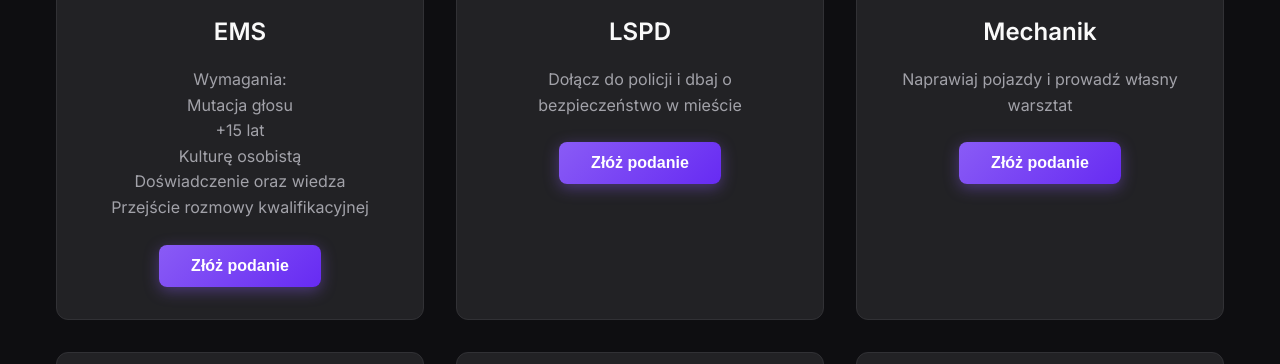
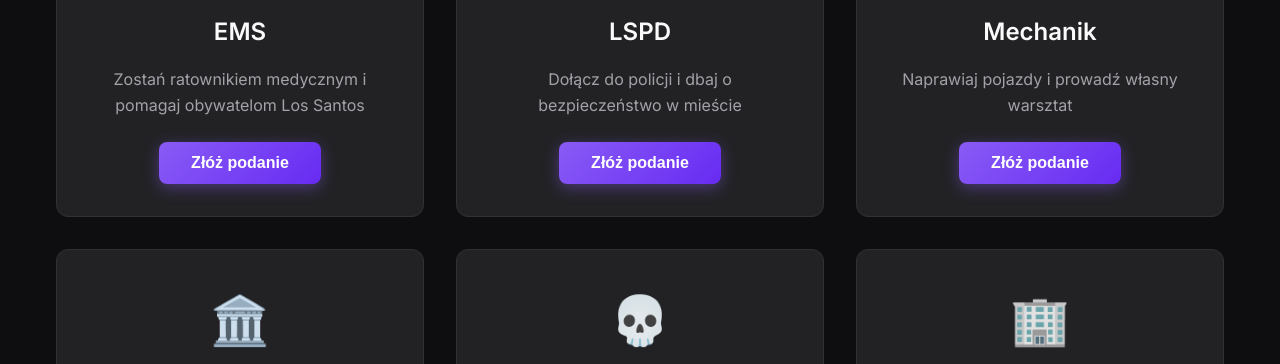
Before and after one commit to DoseRP/doserp.github.io, a plain HTML site: page index.html in a window 1280 px wide. Both pictures are taken after a click on the button "Złóż podanie". Shown: the part 436-800 px from the top of the page. Drawn offline with Linux system fonts and the light colour scheme.

Commit message:
Update index.html

```diff
--- a/index.html
+++ b/index.html
@@ -363,13 +363,7 @@
                     <div class="application-card">
                         <div class="app-icon">🚑</div>
                         <h3>EMS</h3>
-                        <p>Wymagania:<br>
-                            Mutacja głosu<br>
-                            +15 lat<br>
-                            Kulturę osobistą<br>
-                            Doświadczenie oraz wiedza<br>
-                            Przejście rozmowy kwalifikacyjnej<br>
-                        </p>
+                        <p>Zostań ratownikiem medycznym i pomagaj obywatelom Los Santos</p>
                         <button class="btn btn-primary" onclick="window.open('https://docs.google.com/forms/d/e/1FAIpQLSd77iic7iz8N52xBiVyQYve-T0MVlnDpb-hg4el2400RopSuw/viewform?usp=dialog', '_blank')">
                             Złóż podanie
                         </button>
@@ -456,7 +450,7 @@
                             <li>Czekaj na wiadomość od serwerowego bota z wynikiem!</li>
 
                         </ul>
-                        <button class="btn btn-primary" onclick="window.open('https://discord.gg/fivemrp', '_blank')">
+                        <button class="btn btn-primary" onclick="window.open('https://discord.gg/doserp', '_blank')">
                             Otwórz Discord
                         </button>
                     </div>
```
